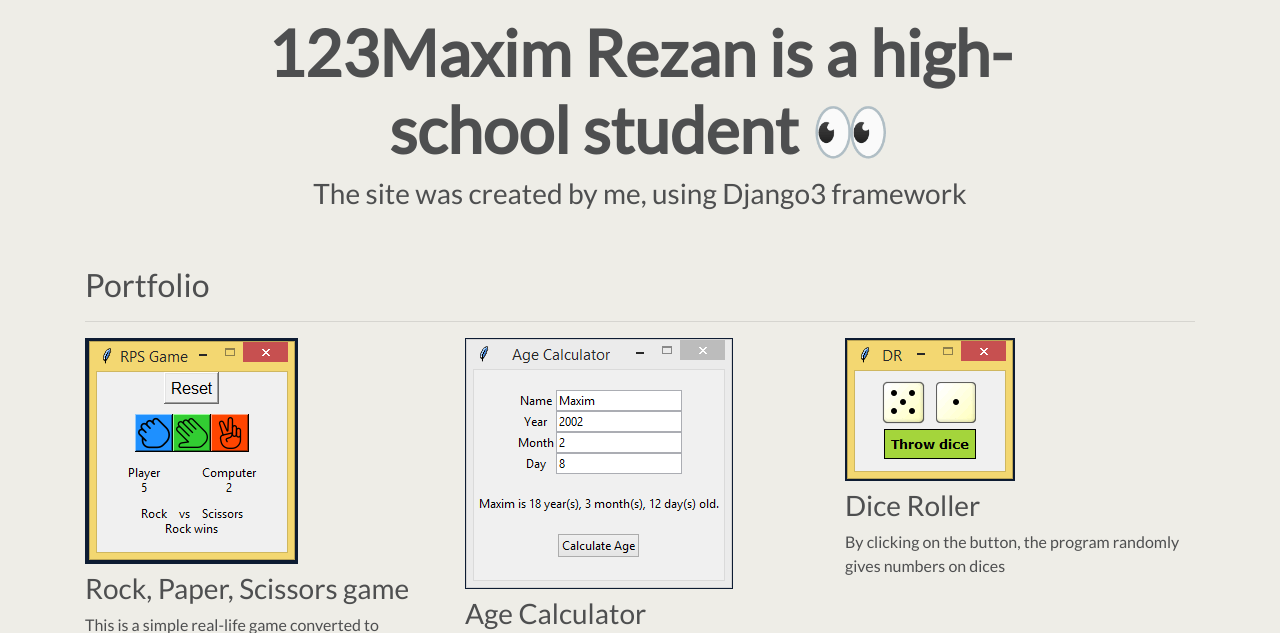
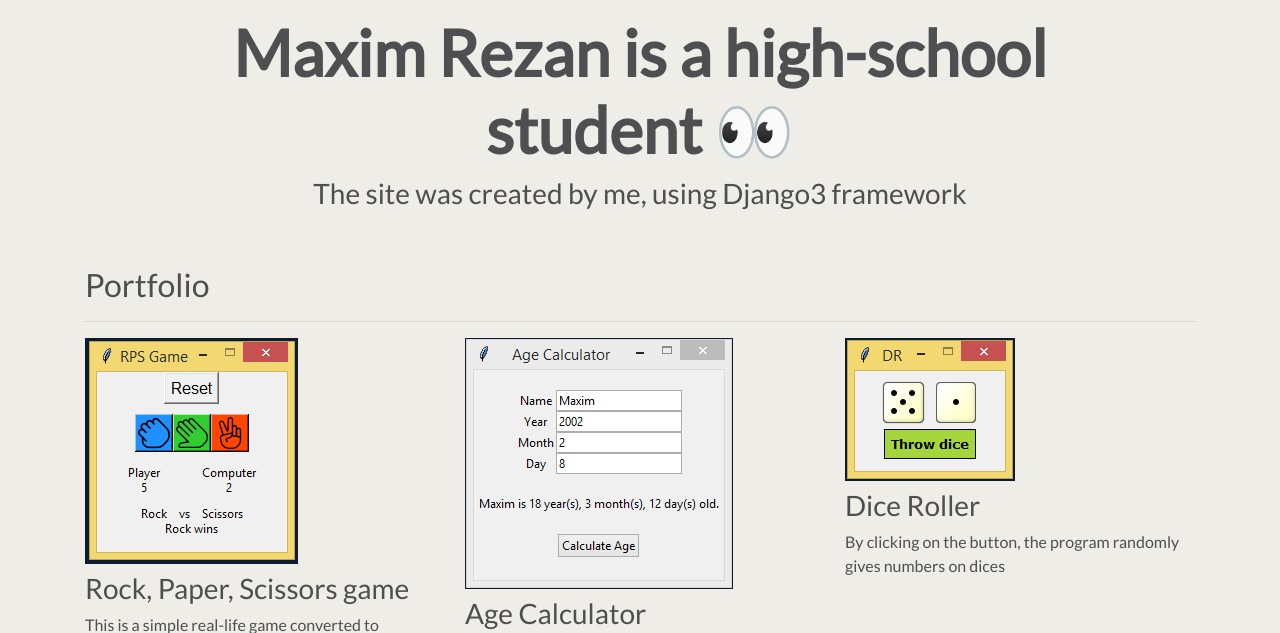
Before and after one commit to watupzack/django3-personal-portfolio, a Django app: page / in a window 1280 px wide. Shown: the part 373-1006 px from the top of the page. Run offline with Django 3.2, Linux system fonts and the light colour scheme; data comes from the database, SQL or seed files in the repository; some libraries are stand-ins or nearby versions.

Commit message:
some changes (h3+CV)

```diff
--- a/portfolio/templates/portfolio/home.html
+++ b/portfolio/templates/portfolio/home.html
@@ -8,7 +8,7 @@
   </div>
   <div class="row justify-content-center mb-3">
     <div class="col-md-9 text-center">
-      <h1 id="hometext" class="font-weight-bold">123Maxim Rezan is a high-school student 👀</h1>
+      <h1 id="hometext" class="font-weight-bold">Maxim Rezan is a high-school student 👀</h1>
       <h3>The site was created by me, using Django3 framework</h3>
     </div>
   </div>
```
Also changed, not shown: requirements.txt (+1 -1 lines), 1 other file.
